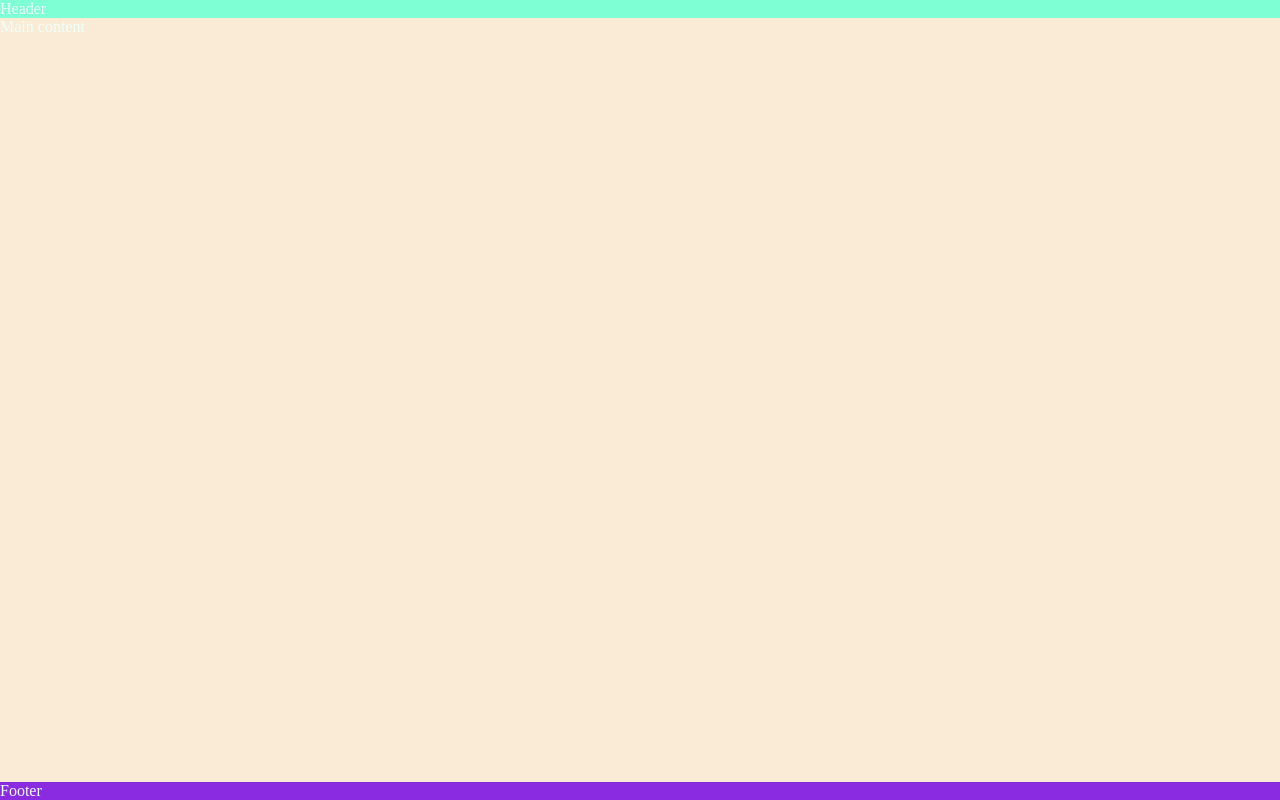
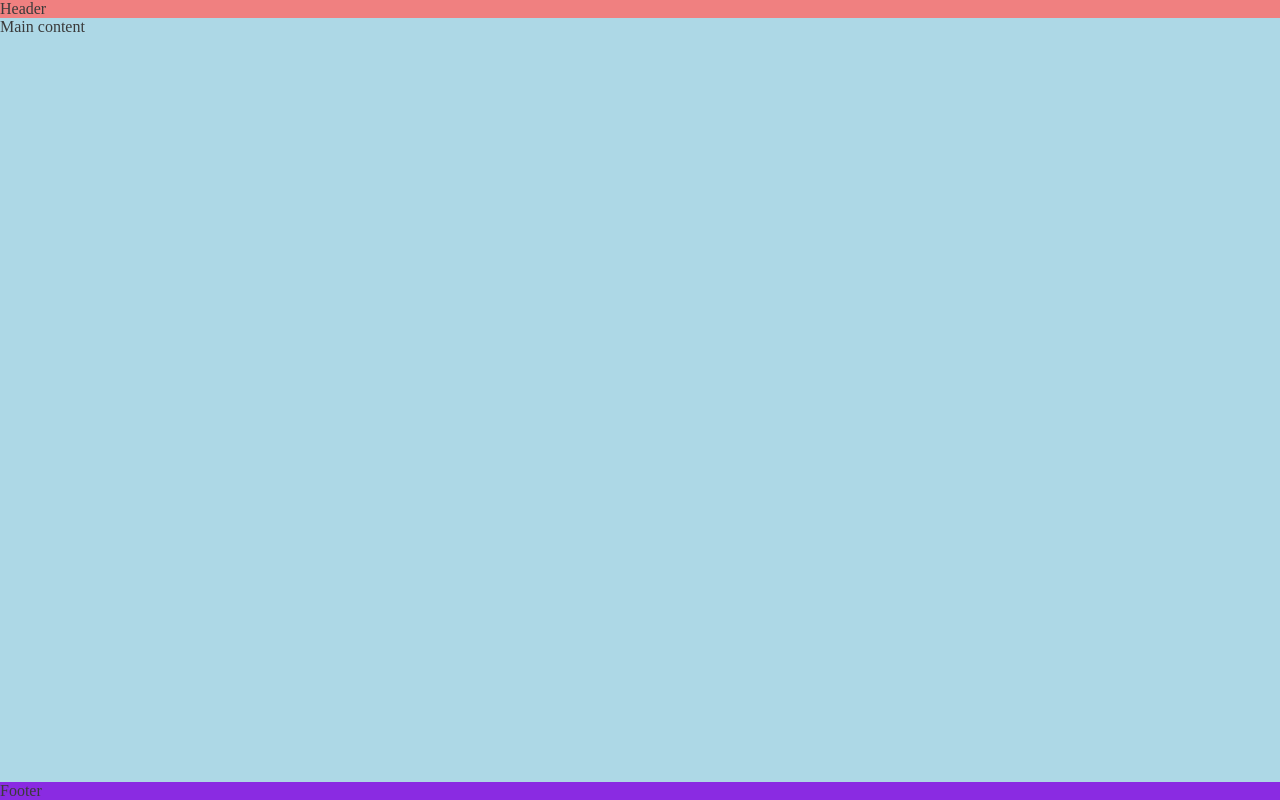
Before and after one commit to Abdirizak0/love-running, a plain HTML site: page index.html in a window 1280 px wide. Drawn offline with Linux system fonts and the light colour scheme.

Commit message:
style.css

```diff
--- a/assets/css/style.css
+++ b/assets/css/style.css
@@ -1,27 +1,32 @@
-*{
+ @import url('https://fonts.googleapis.com/css?family=Open+Sans&display=swap');
+
+ * {
      padding: 0;
      margin: 0;
      box-sizing: border-box;
 
+
  }
-body{
+
+ body {
      min-height: 100vh;
      display: flex;
      flex-direction: column;
-    color: rgb(240, 255, 249);
+     color: #3a3a3a;
+     font-family: 'lato'sans-serif;
 
  }
 
 
-header{
-    background-color: aquamarine;
+ header {
+     background-color:lightcoral;
  }
 
-main{
-    background-color: antiquewhite;
+ main {
+     background-color:lightblue ;
      flex: 10 auto;
  }
 
-footer{
+ footer {
      background-color: blueviolet;
  }
```
Lines whose indentation alone changed are shown as unchanged.
